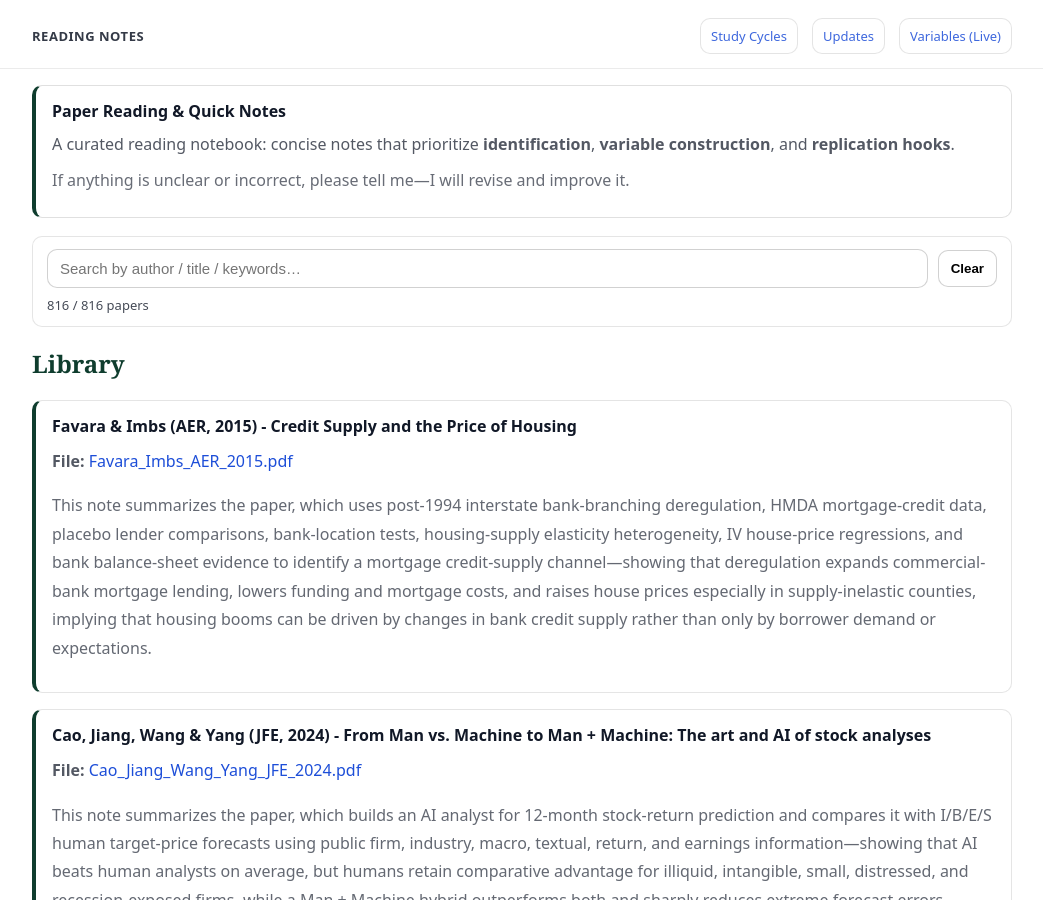
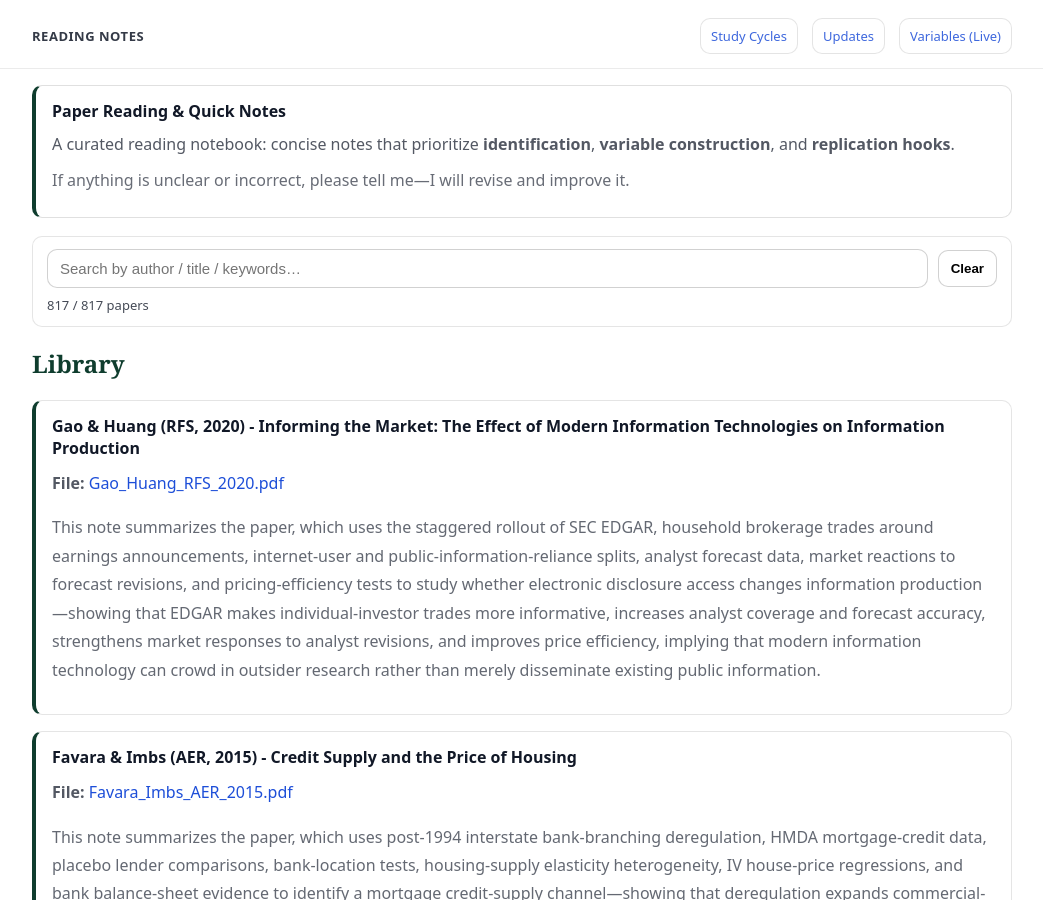
Before and after one commit to yaxinzn/study-archive, a Jekyll site: the page built from reading/index.md, in a window 1280 px wide and 900 px high. Shown: the whole window, without its empty margins (118-1161 px from the left). Built offline with Jekyll 4.4.1, drawn with Linux system fonts in a browser that asks for light colours.

Commit message:
Reading: add/update Gao_Huang_RFS_2020.pdf

```diff
--- a/_data/reading.yml
+++ b/_data/reading.yml
@@ -1,3 +1,7 @@
+- title: "Gao & Huang (RFS, 2020) - Informing the Market: The Effect of Modern Information Technologies on Information Production"
+  file: "Gao_Huang_RFS_2020.pdf"
+  desc: "This note summarizes the paper, which uses the staggered rollout of SEC EDGAR, household brokerage trades around earnings announcements, internet-user and public-information-reliance splits, analyst forecast data, market reactions to forecast revisions, and pricing-efficiency tests to study whether electronic disclosure access changes information production—showing that EDGAR makes individual-investor trades more informative, increases analyst coverage and forecast accuracy, strengthens market responses to analyst revisions, and improves price efficiency, implying that modern information technology can crowd in outsider research rather than merely disseminate existing public information. "
+
 - title: "Favara & Imbs (AER, 2015) - Credit Supply and the Price of Housing"
   file: "Favara_Imbs_AER_2015.pdf"
   desc: "This note summarizes the paper, which uses post-1994 interstate bank-branching deregulation, HMDA mortgage-credit data, placebo lender comparisons, bank-location tests, housing-supply elasticity heterogeneity, IV house-price regressions, and bank balance-sheet evidence to identify a mortgage credit-supply channel—showing that deregulation expands commercial-bank mortgage lending, lowers funding and mortgage costs, and raises house prices especially in supply-inelastic counties, implying that housing booms can be driven by changes in bank credit supply rather than only by borrower demand or expectations. "
```
Also changed, not shown: 1 other file.
